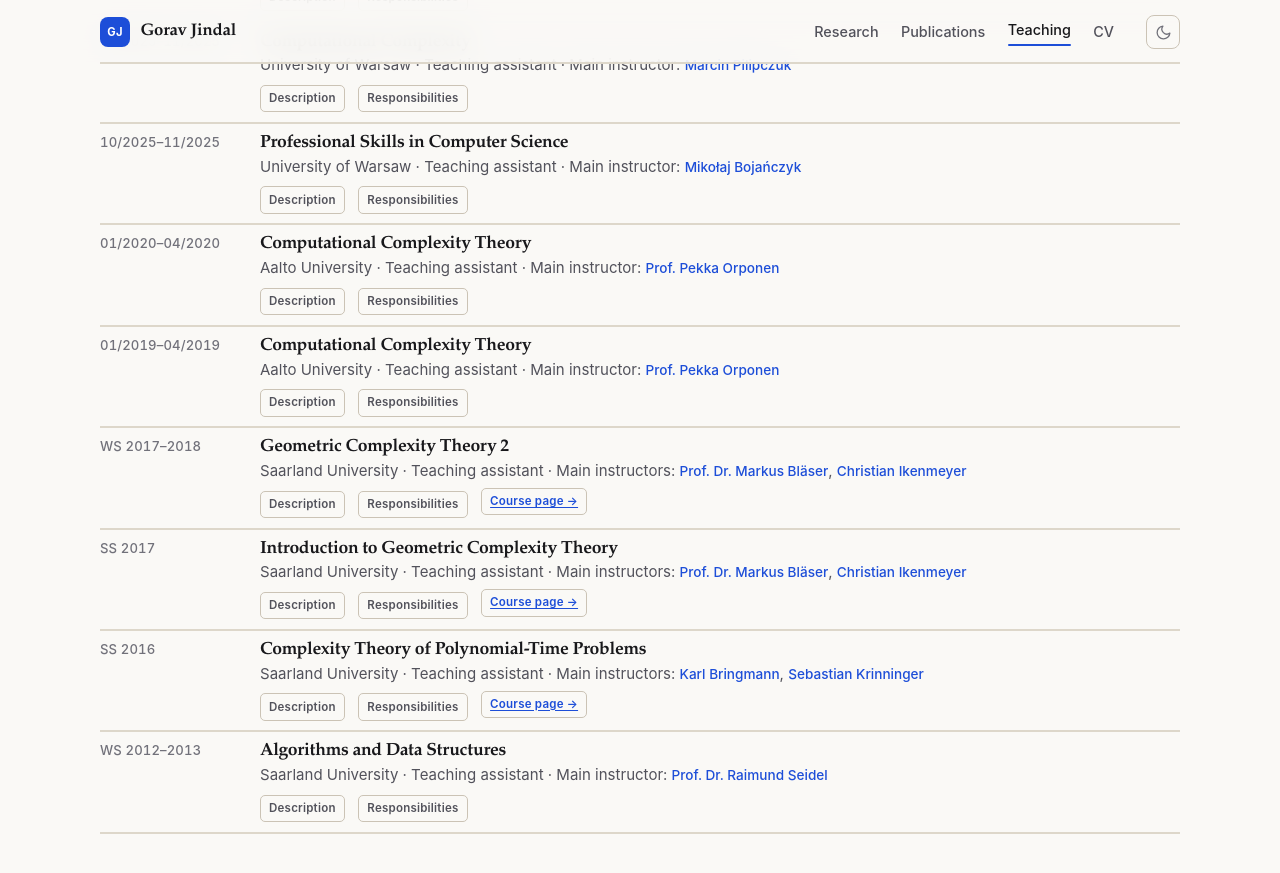
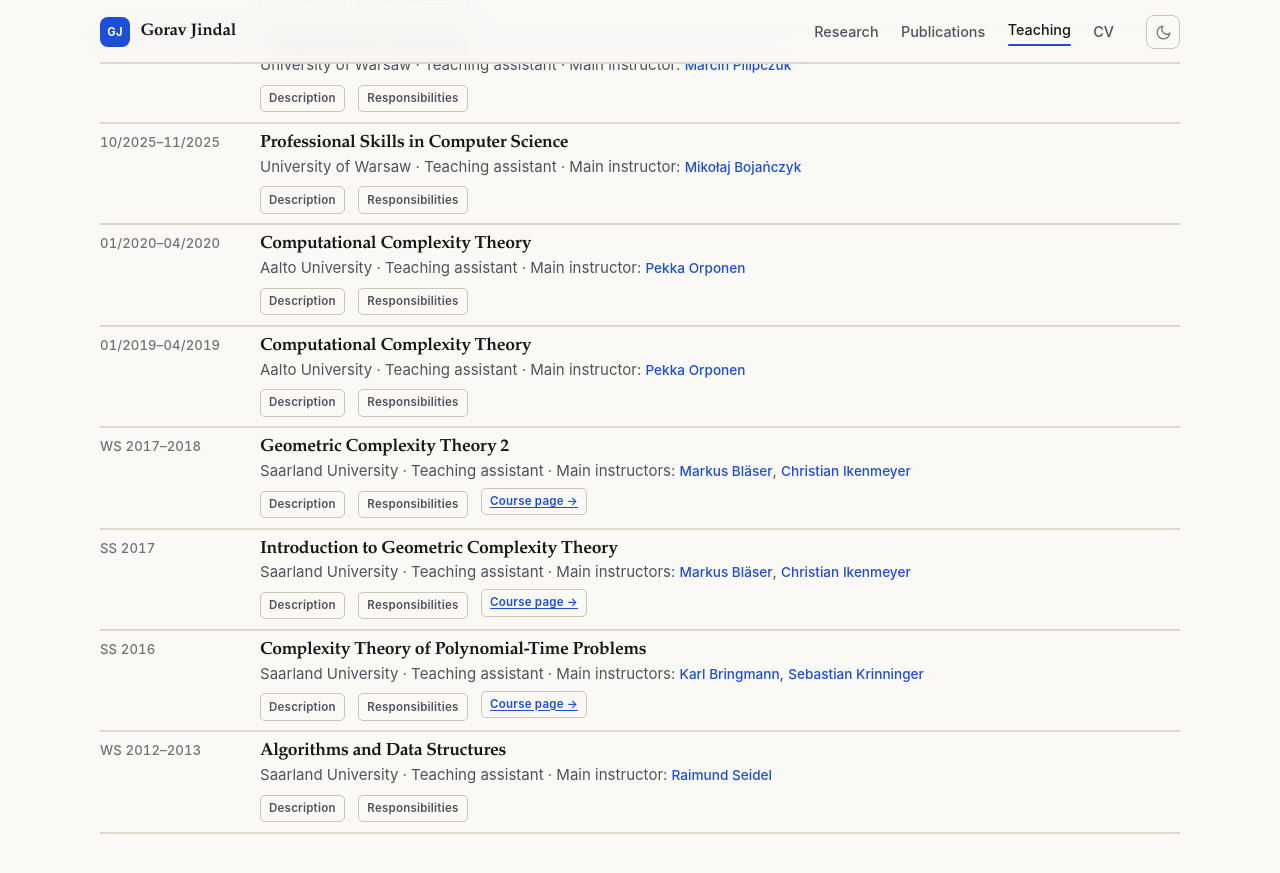
Before and after one commit to goravjindal/goravjindal.github.io, a Jekyll site: the page built from _pages/teaching.md, in a window 1280 px wide and 900 px high, scrolled down 420 px. Shown: the top 873 px of the window. Built offline with Jekyll 4.4.1, drawn with Linux system fonts in a browser that asks for light colours; some of the changed lines change nothing that is shown.

Commit message:
Use names without academic titles in teaching

```diff
--- a/_pages/teaching.md
+++ b/_pages/teaching.md
@@ -175,7 +175,7 @@ page_class: teaching-page
     <div class="course-term">01/2020–04/2020</div>
     <div>
       <h2>Computational Complexity Theory</h2>
-      <p class="course-meta">Aalto University · Teaching assistant · Main instructor: {% include person-link.html key="orponen" name="Prof. Pekka Orponen" %}</p>
+      <p class="course-meta">Aalto University · Teaching assistant · Main instructor: {% include person-link.html key="orponen" name="Pekka Orponen" %}</p>
       <div class="course-actions">
         <details class="course-description">
           <summary>Description</summary>
@@ -214,7 +214,7 @@ page_class: teaching-page
     <div class="course-term">01/2019–04/2019</div>
     <div>
       <h2>Computational Complexity Theory</h2>
-      <p class="course-meta">Aalto University · Teaching assistant · Main instructor: {% include person-link.html key="orponen" name="Prof. Pekka Orponen" %}</p>
+      <p class="course-meta">Aalto University · Teaching assistant · Main instructor: {% include person-link.html key="orponen" name="Pekka Orponen" %}</p>
       <div class="course-actions">
         <details class="course-description">
           <summary>Description</summary>
@@ -253,7 +253,7 @@ page_class: teaching-page
     <div class="course-term">WS 2017–2018</div>
     <div>
       <h2>Geometric Complexity Theory 2</h2>
-      <p class="course-meta">Saarland University · Teaching assistant · Main instructors: {% include person-link.html key="blaser" name="Prof. Dr. Markus Bläser" %}, {% include person-link.html key="ikenmeyer" name="Christian Ikenmeyer" %}</p>
+      <p class="course-meta">Saarland University · Teaching assistant · Main instructors: {% include person-link.html key="blaser" name="Markus Bläser" %}, {% include person-link.html key="ikenmeyer" name="Christian Ikenmeyer" %}</p>
       <div class="course-actions">
         <details class="course-description">
           <summary>Description</summary>
@@ -293,7 +293,7 @@ page_class: teaching-page
     <div class="course-term">SS 2017</div>
     <div>
       <h2>Introduction to Geometric Complexity Theory</h2>
-      <p class="course-meta">Saarland University · Teaching assistant · Main instructors: {% include person-link.html key="blaser" name="Prof. Dr. Markus Bläser" %}, {% include person-link.html key="ikenmeyer" name="Christian Ikenmeyer" %}</p>
+      <p class="course-meta">Saarland University · Teaching assistant · Main instructors: {% include person-link.html key="blaser" name="Markus Bläser" %}, {% include person-link.html key="ikenmeyer" name="Christian Ikenmeyer" %}</p>
       <div class="course-actions">
         <details class="course-description">
           <summary>Description</summary>
@@ -380,7 +380,7 @@ page_class: teaching-page
     <div class="course-term">WS 2012–2013</div>
     <div>
       <h2>Algorithms and Data Structures</h2>
-      <p class="course-meta">Saarland University · Teaching assistant · Main instructor: {% include person-link.html key="seidel" name="Prof. Dr. Raimund Seidel" %}</p>
+      <p class="course-meta">Saarland University · Teaching assistant · Main instructor: {% include person-link.html key="seidel" name="Raimund Seidel" %}</p>
       <div class="course-actions">
         <details class="course-description">
           <summary>Description</summary>
```
